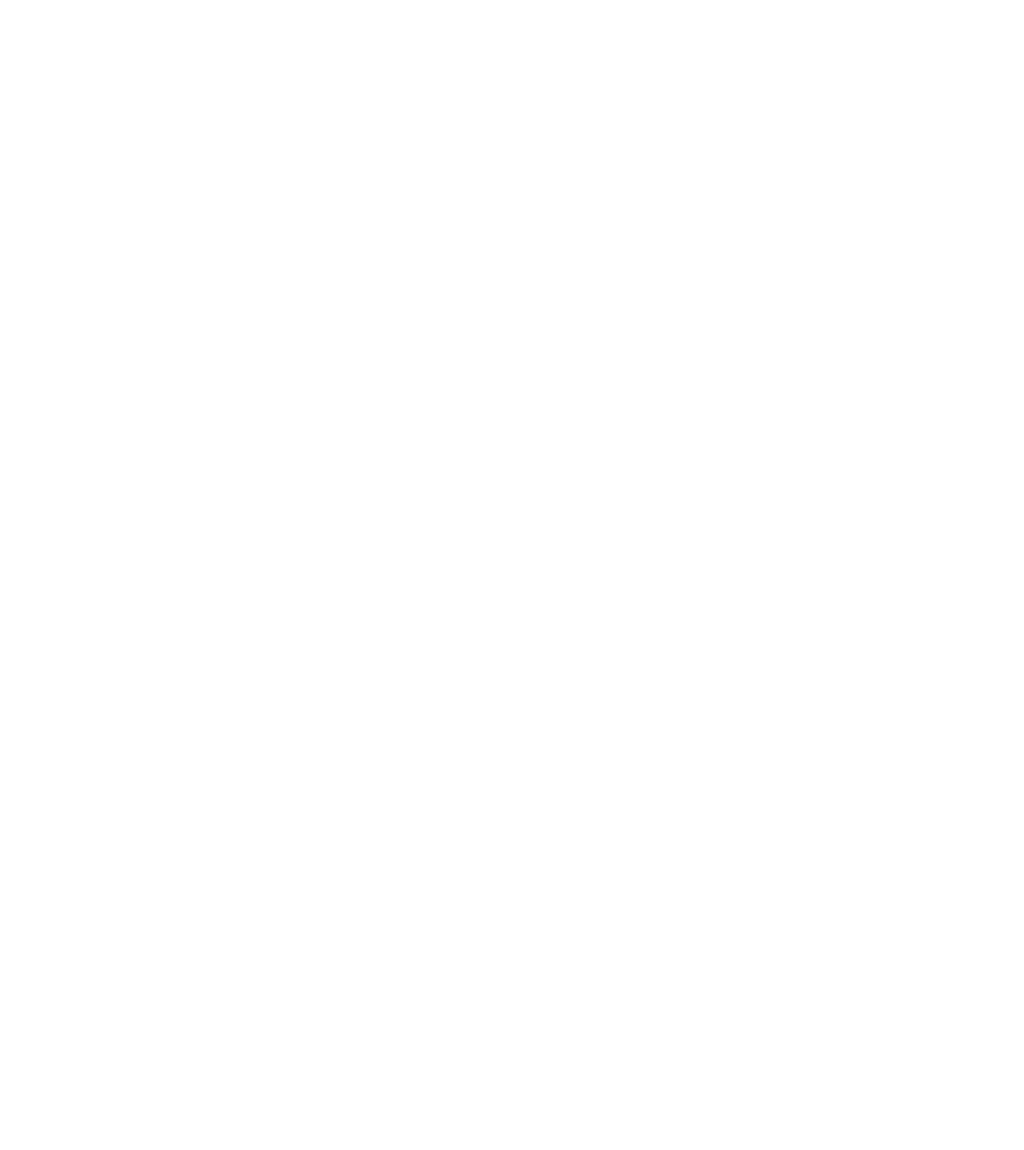
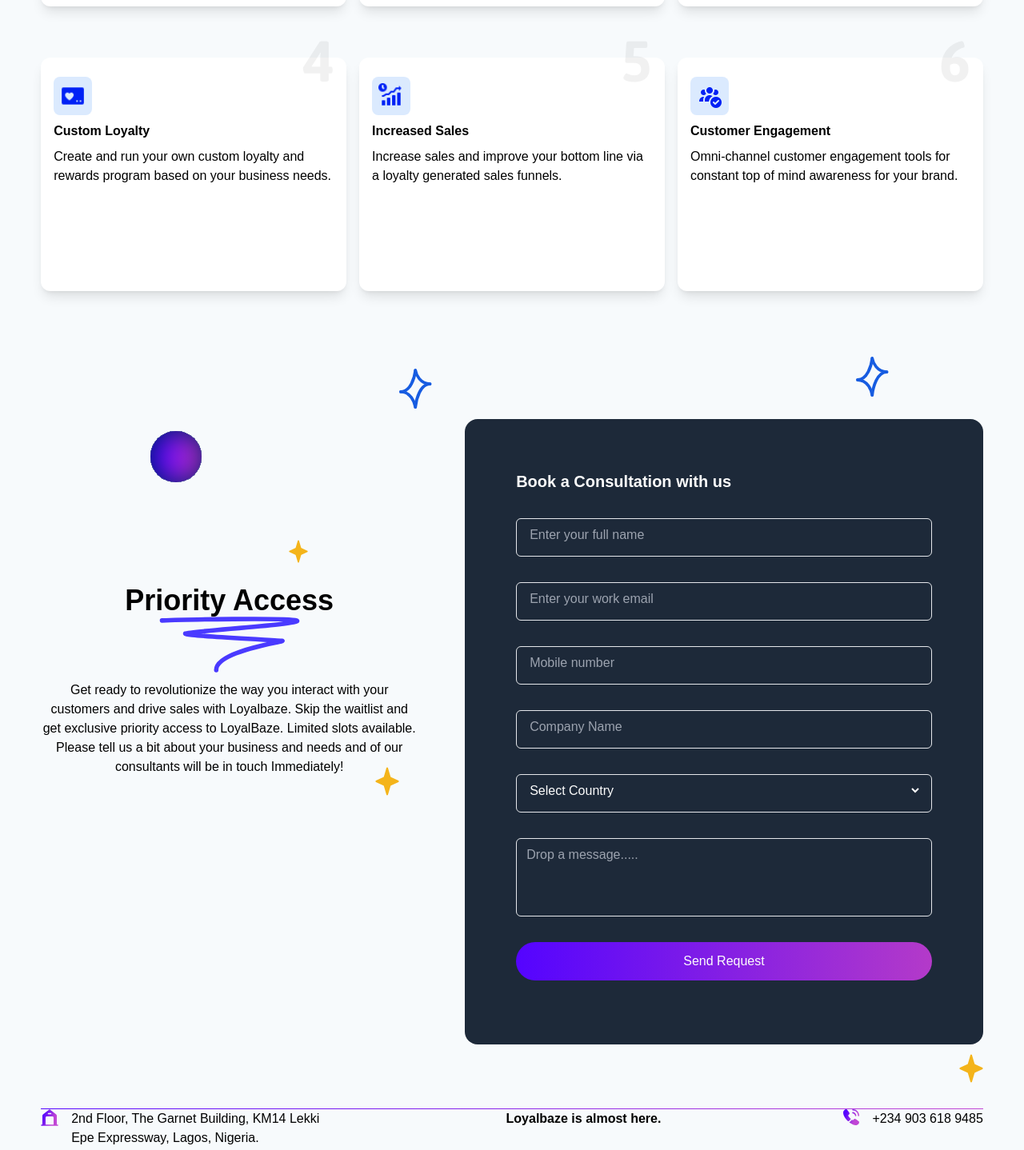
Before and after one commit to mercatorng/LoyalBazeLandingPage, a React (Create React App) app in the folder loyalbaze/: page / in a window 1280 px wide. Shown: the part 532-1970 px from the top of the page at 80% size. Before the commit the page ends 800 px from the top, so only its background shows below. Built offline with nearby package versions, Linux system fonts and the light colour scheme; a web font is replaced by a local one.

Commit message:
feature,priority access and footer sections
Signed-off-by: Idise Praise <Idisepraise@gmail.com>

```diff
--- a/loyalbaze/public/index.html
+++ b/loyalbaze/public/index.html
@@ -14,6 +14,9 @@
       href="https://api.fontshare.com/v2/css?f[]=satoshi@900,700,500,400&display=swap"
       rel="stylesheet"
     />
+    <!-- features section font -->
+    <link href="https://fonts.googleapis.com/css2?family=Asap:wght@100;200;300;400;500;600;700;800&display=swap" rel="stylesheet">
+
   </head>
   <body>
     <noscript>You need to enable JavaScript to run this app.</noscript>
--- a/loyalbaze/src/App.js
+++ b/loyalbaze/src/App.js
@@ -1,8 +1,15 @@
 import { Navbar } from "./components";
+import { FeaturesSection } from "./pages/Features_Section";
+import { PriorityAccessSection } from "./pages/PriorityAccess_Section";
+import {Footer} from "./components";
+
 function App() {
   return (
     <>
       <Navbar />
+      <FeaturesSection/>
+      <PriorityAccessSection />
+      <Footer />
     </>
   );
 }
--- a/loyalbaze/src/components/Access.js
+++ b/loyalbaze/src/components/Access.js
@@ -1,7 +1,62 @@
-import React from "react";
+import { Form } from "./form";
 
 const Access = () => {
-  return <div>Access</div>;
+  return (
+    <div className=" relative lg:flex justify-between items-center">
+      {/* DECORATION */}
+      {/* vector */}
+      <img
+        src="images/Highlight 2.svg"
+        alt="vector"
+        className="absolute hidden lg:block  right-[10%] -top-[10%] "
+      />
+      <img
+        src="images/Highlight 2.svg"
+        alt="vector"
+        className="absolute hidden lg:block  left-[38%] -top-[8%] "
+      />
+
+      {/*END OF DECORATION */}
+
+      {/* content */}
+      <article className=" pt-8 mb-10  lg:mb-40 lg:w-[40%]">
+        <h1 className=" relative w-fit font-bold text-4xl mb-20 mr-auto ml-auto">
+          Priority Access
+          {/* line */}
+          <img
+            src="images/Line 6.svg"
+            alt="line"
+            className="absolute top-[100%] left-[50%] -translate-x-[50%]"
+          />
+          {/* ellipse */}
+          <img
+            src="images/Ellipse 37.svg"
+            alt="ellipse"
+            className="absolute -top-16 left-8 w-[4rem] lg:-top-[12rem] md:-top-[7rem]"
+          />
+          {/* star */}
+          <img
+            src="images/Star 3.svg"
+            alt="star"
+            className="absolute w-6 -top-14 right-8 "
+          />
+        </h1>
+        <p className=" relative font-medium  text-center">
+          Get ready to revolutionize the way you interact with your customers
+          and drive sales with Loyalbaze. Skip the waitlist and get exclusive
+          priority access to LoyalBaze. Limited slots available. Please tell us
+          a bit about your business and needs and of our consultants will be in
+          touch Immediately!
+          <img
+            src="images/Star 3.svg"
+            alt="star"
+            className="absolute right-[5%] -bottom-[20%] "
+          />
+        </p>
+      </article>
+      <Form />
+    </div>
+  );
 };
 
 export default Access;
--- a/loyalbaze/src/components/Features.js
+++ b/loyalbaze/src/components/Features.js
@@ -1,7 +1,69 @@
-import React from "react";
+const featuresData = [
+  {
+    id: 1,
+    icon: "Go Digital.svg",
+    header: "Go Digital",
+    content:
+      "Enable endless possibilities using AI powered digital loyalty and reward app custom branded for your business.",
+  },
+  {
+    id: 2,
+    icon: "Integrated Payment.svg",
+    header: "Integrated Payment",
+    content:
+      "With our Integrated wallet system, your customers can make seamless payments for all purchases in your outlets.",
+  },
+  {
+    id: 3,
+    icon: "actionable Insight.svg",
+    header: "Actionable Insights",
+    content:
+      "Gain valuable insights into your customer preferences and behaviors. Take data driven decisions to grow your business.",
+  },
+  {
+    id: 4,
+    icon: "Loyalty.svg",
+    header: "Custom Loyalty",
+    content:
+      "Create and run your own custom loyalty and rewards program based on your business needs.",
+  },
+  {
+    id: 5,
+    icon: "Increased Sales.svg",
+    header: "Increased Sales",
+    content:
+      "Increase sales and improve your bottom line via a loyalty generated sales funnels.",
+  },
+  {
+    id: 6,
+    icon: "Customer Engagement.svg",
+    header: "Customer Engagement",
+    content:
+      "Omni-channel customer engagement tools for constant top of mind awareness for your brand.",
+  },
+];
 
 const Features = () => {
-  return <div>Features</div>;
+  return (
+    <article className=" grid gap-x-4 gap-y-16 place-items-center md:grid-cols-3">
+      {featuresData.map(({ icon, id, header, content }) => {
+        return (
+          <div className=" relative shadow-lg max-w-[25rem] h-[18.25rem] rounded-xl p-4 pt-6 bg-[#FFFFFF] flex flex-col gap-y-2">
+            {/* number */}
+            <p className=" absolute right-4 -top-8 text-7xl opacity-5 font-700 font-asap">{id}</p>
+            {/* icon */}
+            <div className=" bg-blue-100 h-[48px] w-[48px] rounded-lg grid place-items-center">
+              <img src={`images/${icon}`} alt={header} />
+            </div>
+            {/* header */}
+            <h4 className=" font-bold">{header}</h4>
+            {/* content */}
+            <p>{content}</p>
+          </div>
+        );
+      })}
+    </article>
+  );
 };
 
 export default Features;
--- a/loyalbaze/src/components/Footer.js
+++ b/loyalbaze/src/components/Footer.js
@@ -1,7 +1,27 @@
-import React from "react";
-
 const Footer = () => {
-  return <div>Footer</div>;
+  return (
+    <footer className=" bg-[#F7FAFC] relative px-[4vw] pt-0 py-10">
+      {/* top border line*/}
+      <div className="   bg-gradient-to-r from-[#5404FF] to-[#BD3BD2F0] h-[1px] "></div>
+      {/* content */}
+      <div className=" w-fit flex flex-col  gap-y-4 mr-auto ml-auto lg:flex-row lg:w-full lg:justify-between ">
+        <p className=" font-bold text-center lg:order-2">
+          Loyalbaze is almost here.
+        </p>
+        <div className=" flex gap-x-4 items-start  lg:w-[30%] lg:order-0">
+          <img src="images/Home.svg" alt="home" />
+          <p>
+            2nd Floor, The Garnet Building, KM14 Lekki Epe Expressway, Lagos,
+            Nigeria.
+          </p>
+        </div>
+        <div className="  flex gap-x-4 items-center lg:items-start w-fit mr-auto ml-auto lg:m-0 lg:order-2">
+          <img src="images/Phone.svg" alt="phone" />
+          <p>+234 903 618 9485</p>
+        </div>
+      </div>
+    </footer>
+  );
 };
 
 export default Footer;
--- /dev/null
+++ b/loyalbaze/src/components/form.js
@@ -0,0 +1,39 @@
+import { InputElement } from "./inputElement";
+
+export function Form() {
+  return (
+    <article className=" lg:w-[55%] text-white">
+      <form action="" className="relative bg-[#1D2939] rounded-2xl p-8 md:p-16">
+        <h3 className=" text-xl font-extrabold mb-8">
+          Book a Consultation with us
+        </h3>
+        <InputElement text={"Enter your full name"} />
+        <InputElement text={"Enter your work email"} />
+        <InputElement text={"Mobile number"} />
+        <InputElement text={"Company Name"} />
+        <div className=" mb-8 h-[3rem] relative  items-center   border px-[12px] py-2 border-light rounded-md mr-auto ml-auto">
+          <select className=" w-full bg-[#1D2939]">
+            <option value="" selected>
+              Select Country
+            </option>
+          </select>
+        </div>
+        <div className=" mb-8 relative  items-center   border px-[12px] py-2 border-light rounded-md mr-auto ml-auto">
+          <textarea
+            placeholder="Drop a message....."
+            className=" block w-full min-h-[5rem] bg-[#1D2939] placeholder:text-light placeholder:font-thin resize-none"
+          ></textarea>
+        </div>
+        <button className=" mb-4 w-full bg-gradient-to-r from-[#5404FF] to-[#BD3BD2F0] rounded-full h-12 mr-auto ml-auto block ">
+          Send Request
+        </button>
+        {/* star */}
+        <img
+          src="images/Star 3.svg"
+          alt="star"
+          className="absolute -bottom-12 right-0"
+        />
+      </form>
+    </article>
+  );
+}
--- /dev/null
+++ b/loyalbaze/src/components/inputElement.js
@@ -0,0 +1,12 @@
+// form input
+export const InputElement = ({ text }) => {
+    return (
+      <div className=" mb-8 h-[3rem] relative  items-center   border px-[12px] py-2 border-light rounded-md mr-auto ml-auto">
+        <input
+          type="text"
+          placeholder={text}
+          className=" absolute bg-transparent left-4 outline-none  placeholder:text-light placeholder:font-thin"
+        />
+      </div>
+    );
+  };
--- /dev/null
+++ b/loyalbaze/src/pages/Features_Section.js
@@ -0,0 +1,13 @@
+import { Features } from "../components";
+
+export function FeaturesSection() {
+  return (
+    <section id="Features" className=" bg-[#F7FAFC] px-[4vw] py-16 pb-20 ">
+        <div className=" text-[#0B409C] w-fit mr-auto ml-auto mb-20 text-center">
+            <p className=" text-xl">Highlights</p>
+            <h4 className=" font-bold text-3xl">Loyalbaze Feature Highlights</h4>
+        </div>
+      <Features />
+    </section>
+  );
+}
--- /dev/null
+++ b/loyalbaze/src/pages/PriorityAccess_Section.js
@@ -0,0 +1,9 @@
+import { Access } from "../components";
+
+export function PriorityAccessSection(){
+    return (
+        <section id="Access" className=" bg-[#F7FAFC] px-[4vw]  py-20">
+            <Access />
+        </section>
+    )
+}
--- a/loyalbaze/tailwind.config.js
+++ b/loyalbaze/tailwind.config.js
@@ -29,6 +29,7 @@ module.exports = {
       },
       fontFamily: {
         sans: ["Satoshi", "sans-serif"],
+        asap:['Asap', 'sans-serif']
       },
 
       fontWeight: {
```
